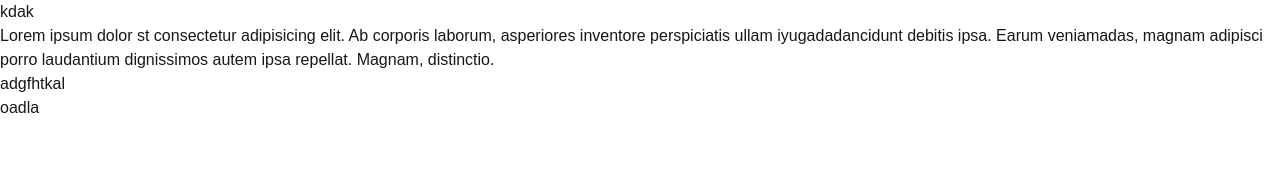
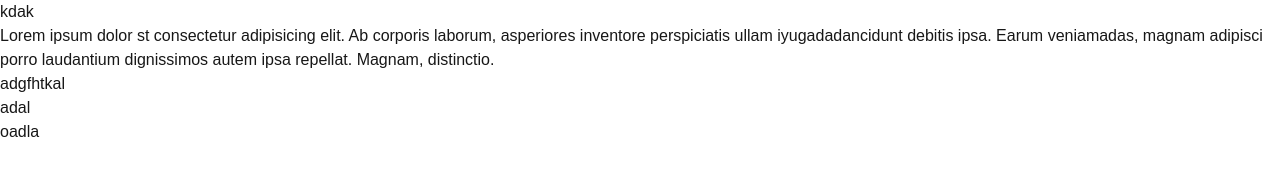
Before and after one commit to omar-faruk72/docker-larn, a Next.js app: page / in a window 1280 px wide. Shown: the top 186 px of the page. Built offline with nearby package versions, Linux system fonts and the light colour scheme.

Commit message:
addeda an cd.yml file added

```diff
--- a/app/page.tsx
+++ b/app/page.tsx
@@ -11,6 +11,7 @@ export default function Home() {
         repellat. Magnam, distinctio.
       </p>
       <p>adgfhtkal</p>
+      <h1>adal</h1>
       <h1> oadla </h1>
     </div>
   );
```
